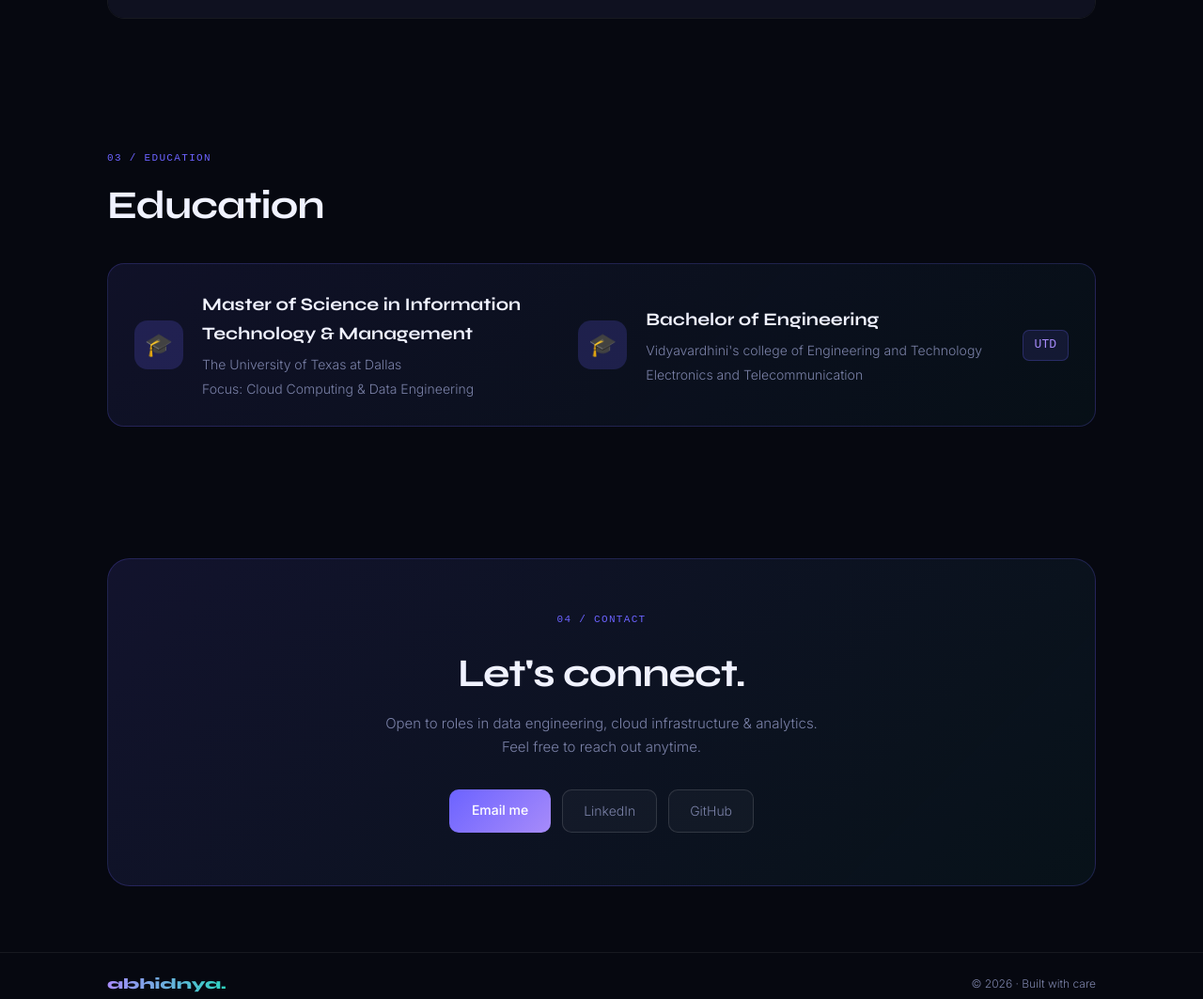
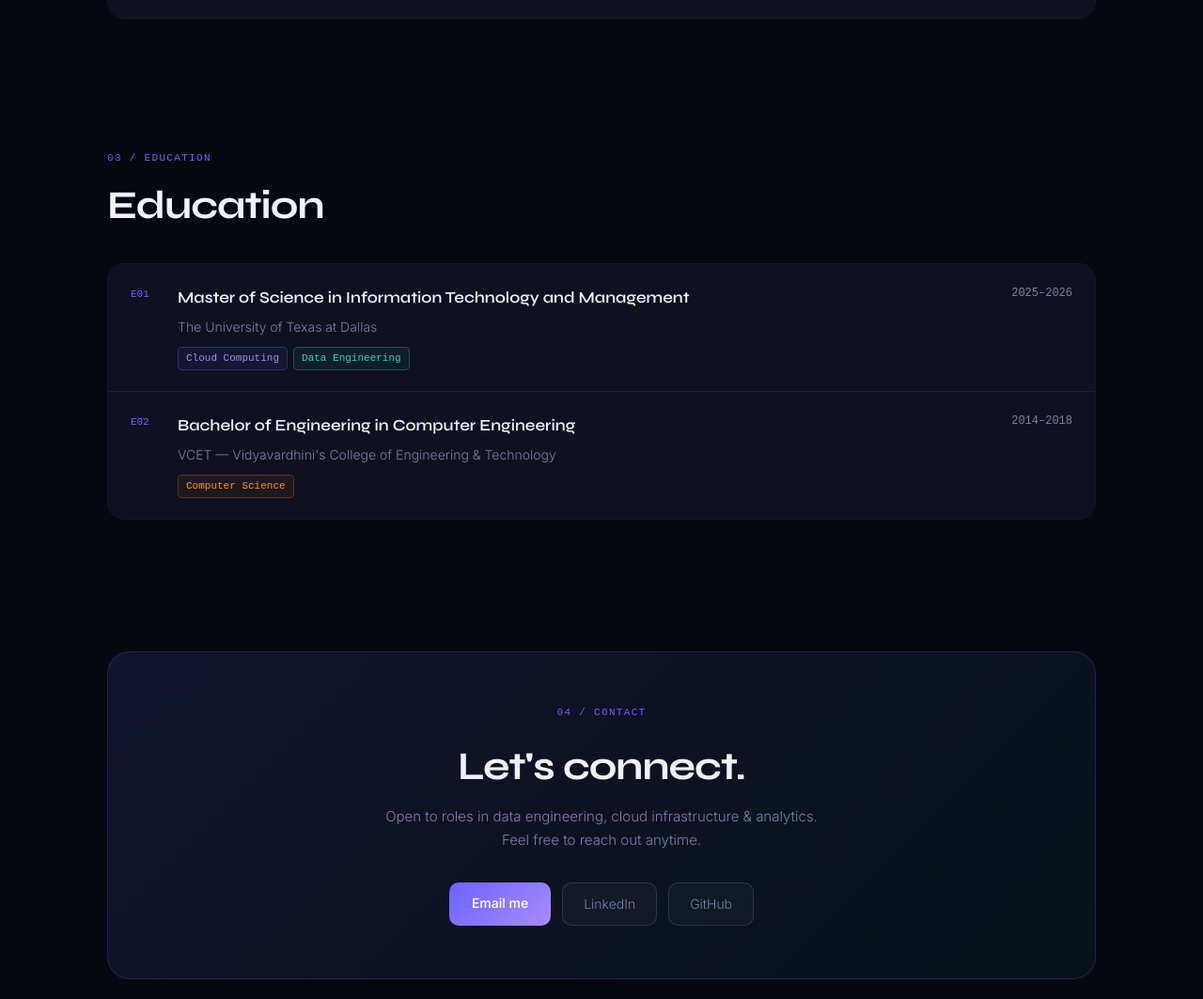
Before and after one commit to abhidnyaraut11/Abhidnya_portfolio, a plain HTML site: page index.html in a window 1280 px wide. Shown: the part 2159-3222 px from the top of the page at 94% size. Drawn offline with Linux system fonts and the light colour scheme.

Commit message:
Add files via upload

```diff
--- a/index.html
+++ b/index.html
@@ -142,25 +142,38 @@
   </section>
 
   <!-- EDUCATION -->
-  <section id="education" class="section container">
-    <div class="sec-label">03 / Education</div>
-    <h2 class="sec-title">Education</h2>
-    <div class="edu-card reveal">
-      <div class="edu-icon">🎓</div>
-      <div class="edu-body">
-        <h3>Master of Science in Information Technology &amp; Management</h3>
+<section id="education" class="section container">
+  <div class="sec-label">03 / Education</div>
+  <h2 class="sec-title">Education</h2>
+  <div class="ws-list">
+
+    <div class="ws-item reveal">
+      <span class="ws-num">E01</span>
+      <div class="ws-body">
+        <h3>Master of Science in Information Technology and Management</h3>
         <p>The University of Texas at Dallas</p>
-        <p class="small">Focus: Cloud Computing &amp; Data Engineering</p>
+        <div class="tags" style="margin-top:10px">
+          <span class="tag tp">Cloud Computing</span>
+          <span class="tag tg">Data Engineering</span>
+        </div>
       </div>
-      <div class="edu-icon">🎓</div>
-      <div class="edu-body">
-        <h3>Bachelor of Engineering</h3>
-        <p>Vidyavardhini's college of Engineering and Technology</p>
-        <p class="small">Electronics and Telecommunication</p>
+      <span class="ws-year">2025–2026</span>
+    </div>
+
+    <div class="ws-item reveal">
+      <span class="ws-num">E02</span>
+      <div class="ws-body">
+        <h3>Bachelor of Engineering in Computer Engineering</h3>
+        <p>VCET — Vidyavardhini's College of Engineering &amp; Technology</p>
+        <div class="tags" style="margin-top:10px">
+          <span class="tag to">Computer Science</span>
+        </div>
       </div>
-      <span class="edu-badge">UTD</span>
+      <span class="ws-year">2014–2018</span>
     </div>
-  </section>
+
+  </div>
+</section>
 
   <!-- CONTACT -->
   <section id="contact" class="section container">
```
